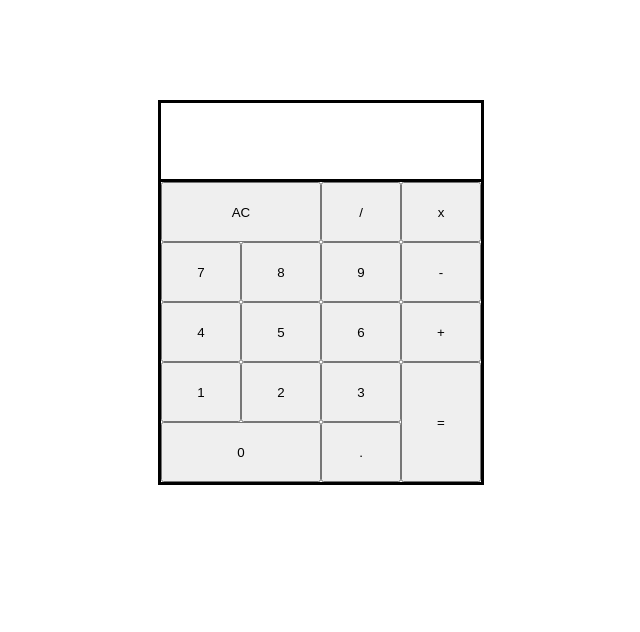
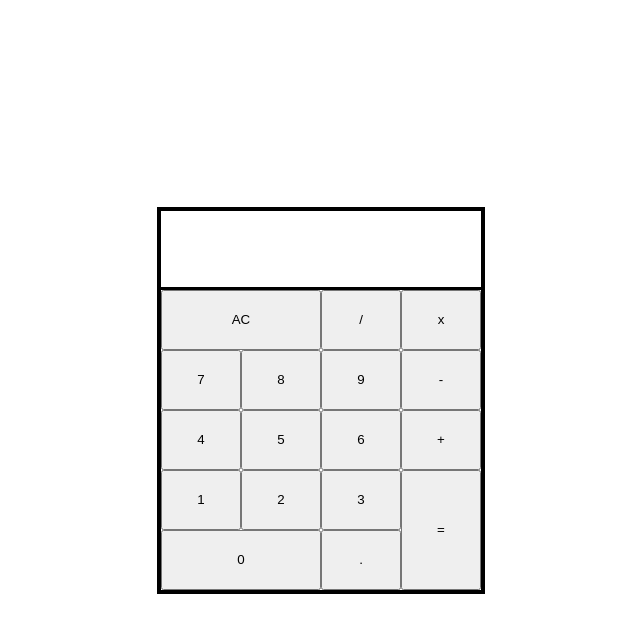
Before and after one commit to chinhle23/odin-calculator, a plain HTML site: page index.html in a window 1280 px wide. Shown: the whole page, without its empty margins (319-959 px from the left). Drawn offline with Linux system fonts and the light colour scheme.

Commit message:
Align calculator to the center of the screen

```diff
--- a/style.css
+++ b/style.css
@@ -4,14 +4,15 @@
 }
 
 body {
+  height: 100vh;
   display: flex;
   justify-content: center;
+  align-items: center;
 }
 
 .calculator {
-  margin-top: 100px;
   width: 320px;
-  border: solid;
+  border: 4px solid;
   display: flex;
   flex-direction: column;
 }
```
